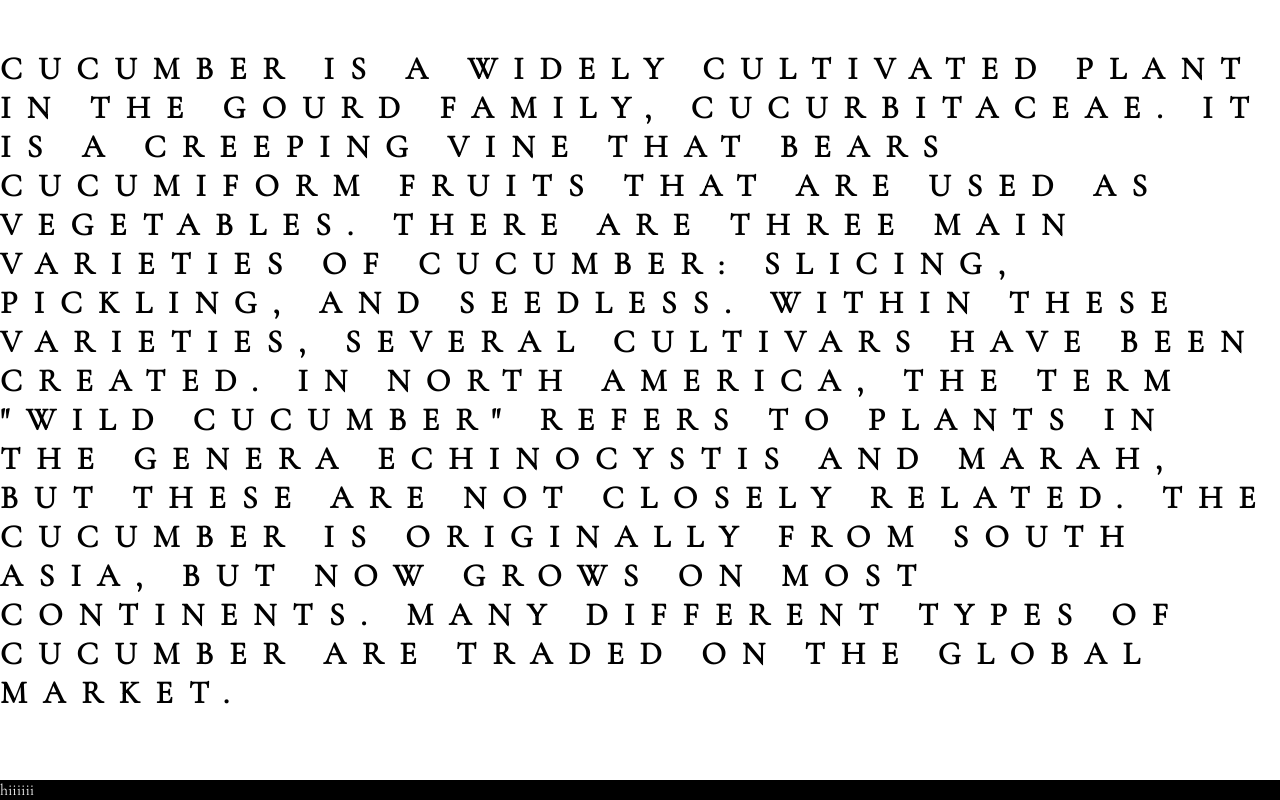
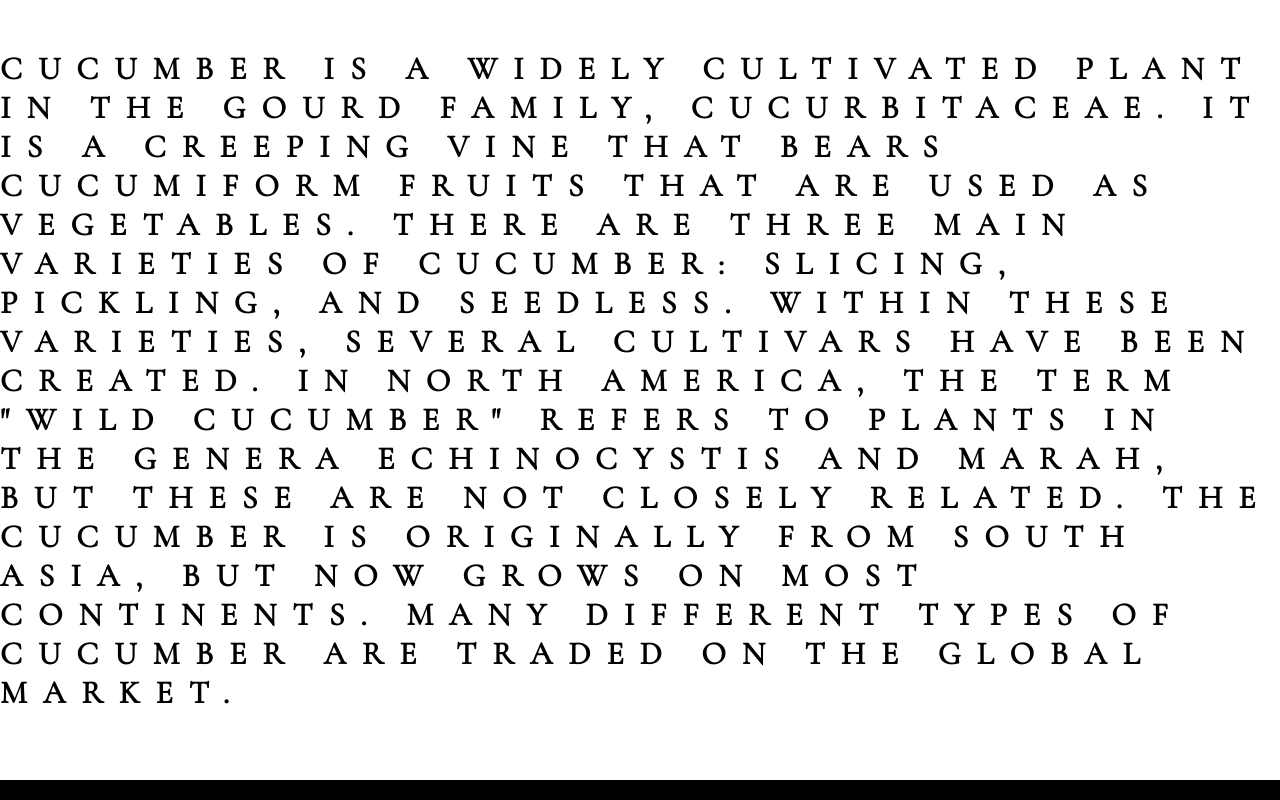
Before and after one commit to alyssahammonds/cucumber-graphic, a React (Create React App) app in the folder cucumber/: page / in a window 1280 px wide. Shown: the part 632-1432 px from the top of the page. Built offline with nearby package versions, Linux system fonts and the light colour scheme.

Commit message:
i forgot what i did

```diff
--- a/cucumber/src/App.css
+++ b/cucumber/src/App.css
@@ -63,6 +63,7 @@ header {
   letter-spacing: 0.5em;
   text-transform: uppercase;
   animation: text-scroll 1s infinite;
+
 }
 
 .chanuthi{
--- a/cucumber/src/App.js
+++ b/cucumber/src/App.js
@@ -28,15 +28,15 @@ function App() {
       </section>
 
       <section className="chanuthi-section">
-    hiiiiii
+
       </section>
-
     </div>
   )
 }
 
 gsap.to(".title", { duration: 2, x: 100 });
-
+// rotate cucumber using gsap
+gsap.to(".cucumber", { duration: 2, rotation: 360 });
 gsap.config({
   nullTargetWarn: false
 });
```
